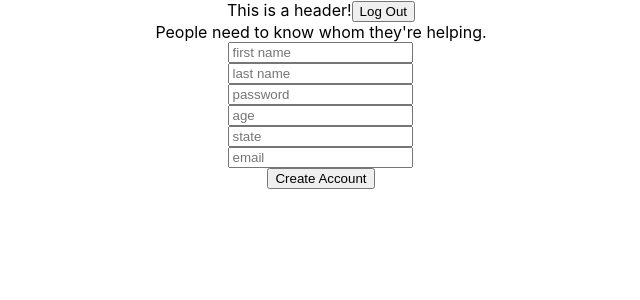
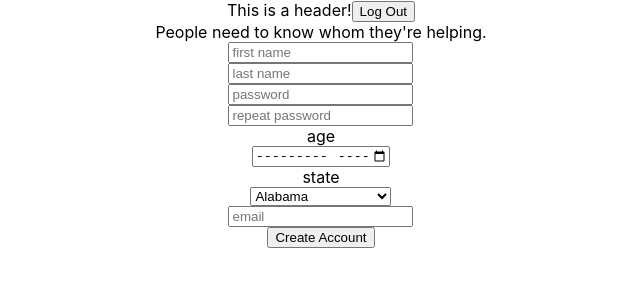
Before and after one commit to squadslappers/better, a React (Create React App) app: page /create-account in a window 1280 px wide. Shown: the top 300 px of the page, without its empty margins (319-959 px from the left). Built offline with nearby package versions, Linux system fonts and the light colour scheme; the HTML template or start-up script is replaced by a standard one.

Commit message:
Updated the forms. Working on logging in. I need to organize my workflow a little more.

```diff
--- a/src/Components/Authorization/CreateAccount.js
+++ b/src/Components/Authorization/CreateAccount.js
@@ -6,6 +6,7 @@ const CreateAccount = (props) => {
   const [firstName, setFirstName] = useState('');
   const [lastName, setLastName] = useState('');
   const [password, setPassword] = useState('');
+  const [passwordAgain, setPasswordAgain] = useState('');
   const [age, setAge] = useState('');
   const [state, setState] = useState('');
   const [email, setEmail] = useState('');
@@ -13,20 +14,24 @@ const CreateAccount = (props) => {
   const [firstNameError, setFirstNameError] = useState(false);
   const [lastNameError, setLastNameError] = useState(false);
   const [passwordError, setPasswordError] = useState(false);
+  const [passwordAgainError, setPasswordAgainError] = useState(false);
+  const [passCheckError, setPassCheckError] = useState(false);
   const [ageError, setAgeError] = useState(false);
   const [stateError, setStateError] = useState(false);
   const [emailError, setEmailError] = useState(false);
   const [generalError, setGeneralError] = useState(false);
 
-  let firstNameErrorMessage, lastNameErrorMessage, passwordErrorMessage, ageErrorMessage, stateErrorMessage, emailErrorMessage, generalErrorMessage;
+  let firstNameErrorMessage, lastNameErrorMessage, passwordErrorMessage, passwordAgainErrorMessage, passCheckErrorMessage, ageErrorMessage, stateErrorMessage, emailErrorMessage, generalErrorMessage;
 
   if (firstNameError) { firstNameErrorMessage = (<span style={{'color': 'red'}}>Please enter your first name.</span>) };
   if (lastNameError) { lastNameErrorMessage = (<span style={{'color': 'red'}}>Please enter your last name.</span>) };
   if (passwordError) { passwordErrorMessage = (<span style={{'color': 'red'}}>Please enter a password.</span>) };
+  if (passwordAgainError) { passwordAgainErrorMessage = (<span style={{'color': 'red'}}>Please enter your password again.</span>) };
+  if (passCheckError) { passCheckErrorMessage = (<span style={{'color': 'red'}}>Your passwords do not match. Please try again.</span>)};
   if (ageError) { ageErrorMessage = (<span style={{'color': 'red'}}>Please enter your age.</span>) };
   if (stateError) { stateErrorMessage = (<span style={{'color': 'red'}}>Please enter your state.</span>) };
   if (emailError) { emailErrorMessage = (<span style={{'color': 'red'}}>Please enter a valid email.</span>) };
-  if (generalError) { generalErrorMessage = (<span style={{'color': 'red'}}>Sorry, something went wrong. Please try again later.</span>)}
+  if (generalError) { generalErrorMessage = (<span style={{'color': 'red'}}>Sorry, something went wrong. Please try again later.</span>)};
 
   const checkForm = () => {
     let proceed = true;
@@ -44,6 +49,16 @@ const CreateAccount = (props) => {
       setPasswordError(true);
       proceed = false;
     } else {setPasswordError(false)}
+
+    if (passwordAgain.length === 0) {
+      setPasswordAgainError(true);
+      proceed = false;
+    } else {setPasswordAgainError(false)}
+
+    if (password !== passwordAgain){
+      setPassCheckError(true);
+      proceed = false;
+    } else (setPassCheckError(false))
 
     if (age.length === 0) {
       setAgeError(true);
@@ -82,26 +97,106 @@ const CreateAccount = (props) => {
     {generalErrorMessage}
     <span>People need to know whom they're helping.</span>
     <div className='column'>
+
       {firstNameErrorMessage}
-      <input placeholder='first name' onChange={(e) => {
-        setFirstName(e.target.value);
-        if (e.target.value.length > 0) {
-          setFirstNameError(false);
-        }
-      } } value={firstName} />
+      <input
+        placeholder='first name'
+        onChange={(e) => {setFirstName(e.target.value)}}
+        value={firstName} />
+
       {lastNameErrorMessage}
-      <input placeholder='last name' onChange={(e) => setLastName(e.target.value)} value={lastName} />
+      <input
+        placeholder='last name'
+        onChange={(e) => setLastName(e.target.value)}
+        value={lastName} />
+
+      {passCheckErrorMessage}
       {passwordErrorMessage}
-      <input placeholder='password' onChange={(e) => setPassword(e.target.value)} value={password} />
+      <input
+        placeholder='password'
+        onChange={(e) => setPassword(e.target.value)}
+        value={password}
+        type='password' />
+
+      {passwordAgainErrorMessage}
+      <input
+        placeholder='repeat password'
+        onChange={(e) => setPasswordAgain(e.target.value)}
+        value={passwordAgain}
+        type='password' />
+
       {ageErrorMessage}
-      <input placeholder='age' onChange={(e) => setAge(e.target.value)} value={age} />
+      age<input
+        type='month'
+        max='2002-07'
+        onChange={(e) => setAge(e.target.value)}
+        value={age}/>
+
       {stateErrorMessage}
-      <input placeholder='state' onChange={(e) => setState(e.target.value)} value={state} />
+      state<select
+        onChange={(e) => setState(e.target.value)}
+        value={state}>
+        <option value="AL">Alabama</option>
+        <option value="AK">Alaska</option>
+        <option value="AZ">Arizona</option>
+        <option value="AR">Arkansas</option>
+        <option value="CA">California</option>
+        <option value="CO">Colorado</option>
+        <option value="CT">Connecticut</option>
+        <option value="DE">Delaware</option>
+        <option value="DC">District Of Columbia</option>
+        <option value="FL">Florida</option>
+        <option value="GA">Georgia</option>
+        <option value="HI">Hawaii</option>
+        <option value="ID">Idaho</option>
+        <option value="IL">Illinois</option>
+        <option value="IN">Indiana</option>
+        <option value="IA">Iowa</option>
+        <option value="KS">Kansas</option>
+        <option value="KY">Kentucky</option>
+        <option value="LA">Louisiana</option>
+        <option value="ME">Maine</option>
+        <option value="MD">Maryland</option>
+        <option value="MA">Massachusetts</option>
+        <option value="MI">Michigan</option>
+        <option value="MN">Minnesota</option>
+        <option value="MS">Mississippi</option>
+        <option value="MO">Missouri</option>
+        <option value="MT">Montana</option>
+        <option value="NE">Nebraska</option>
+        <option value="NV">Nevada</option>
+        <option value="NH">New Hampshire</option>
+        <option value="NJ">New Jersey</option>
+        <option value="NM">New Mexico</option>
+        <option value="NY">New York</option>
+        <option value="NC">North Carolina</option>
+        <option value="ND">North Dakota</option>
+        <option value="OH">Ohio</option>
+        <option value="OK">Oklahoma</option>
+        <option value="OR">Oregon</option>
+        <option value="PA">Pennsylvania</option>
+        <option value="RI">Rhode Island</option>
+        <option value="SC">South Carolina</option>
+        <option value="SD">South Dakota</option>
+        <option value="TN">Tennessee</option>
+        <option value="TX">Texas</option>
+        <option value="UT">Utah</option>
+        <option value="VT">Vermont</option>
+        <option value="VA">Virginia</option>
+        <option value="WA">Washington</option>
+        <option value="WV">West Virginia</option>
+        <option value="WI">Wisconsin</option>
+        <option value="WY">Wyoming</option>
+      </select>
+
       {emailErrorMessage}
-      <input placeholder='email' onChange={(e) => setEmail(e.target.value)} value={email} />
-      <button onClick={() => {
-        checkForm()
-      }}>Create Account</button>
+      <input
+        placeholder='email'
+        onChange={(e) => setEmail(e.target.value)}
+        value={email} />
+
+      <button onClick={() => { checkForm() }}>Create Account</button>
+
     </div>
   </div>)
 }
```
Also changed, not shown: z.js (+15 -38 lines).
